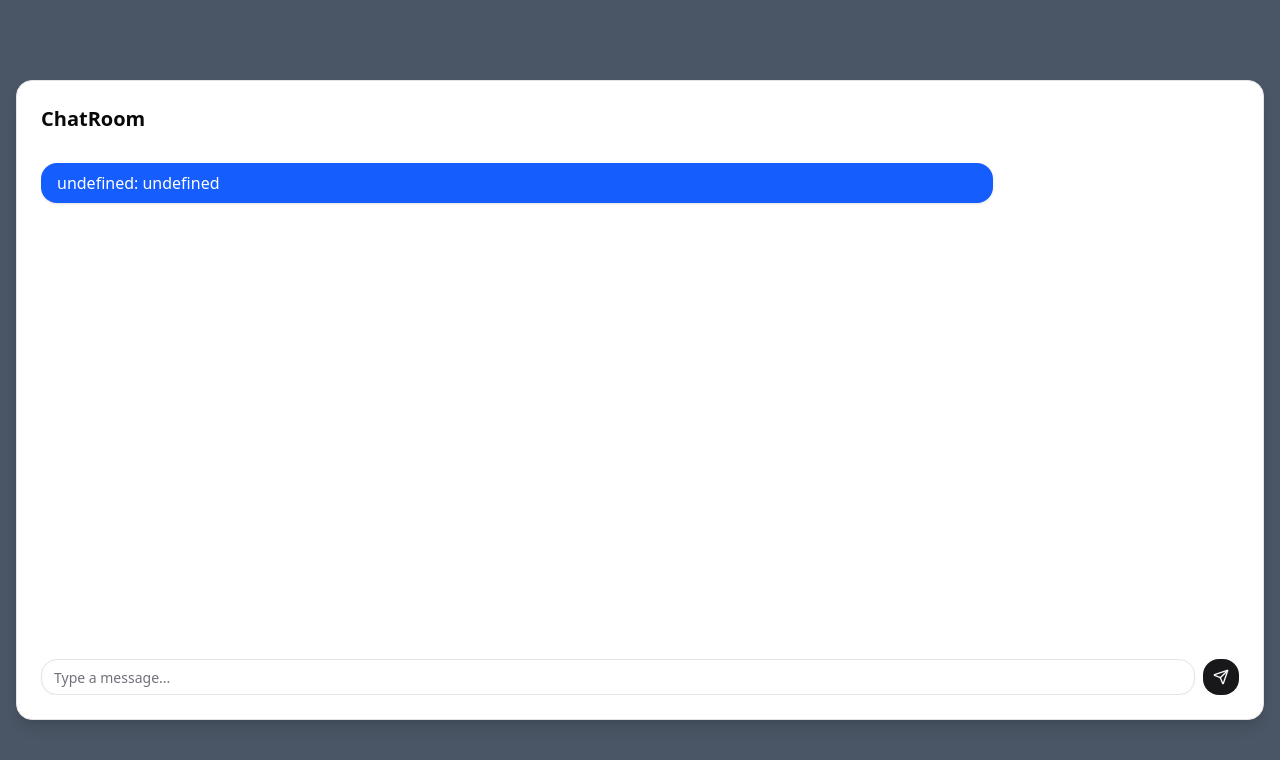
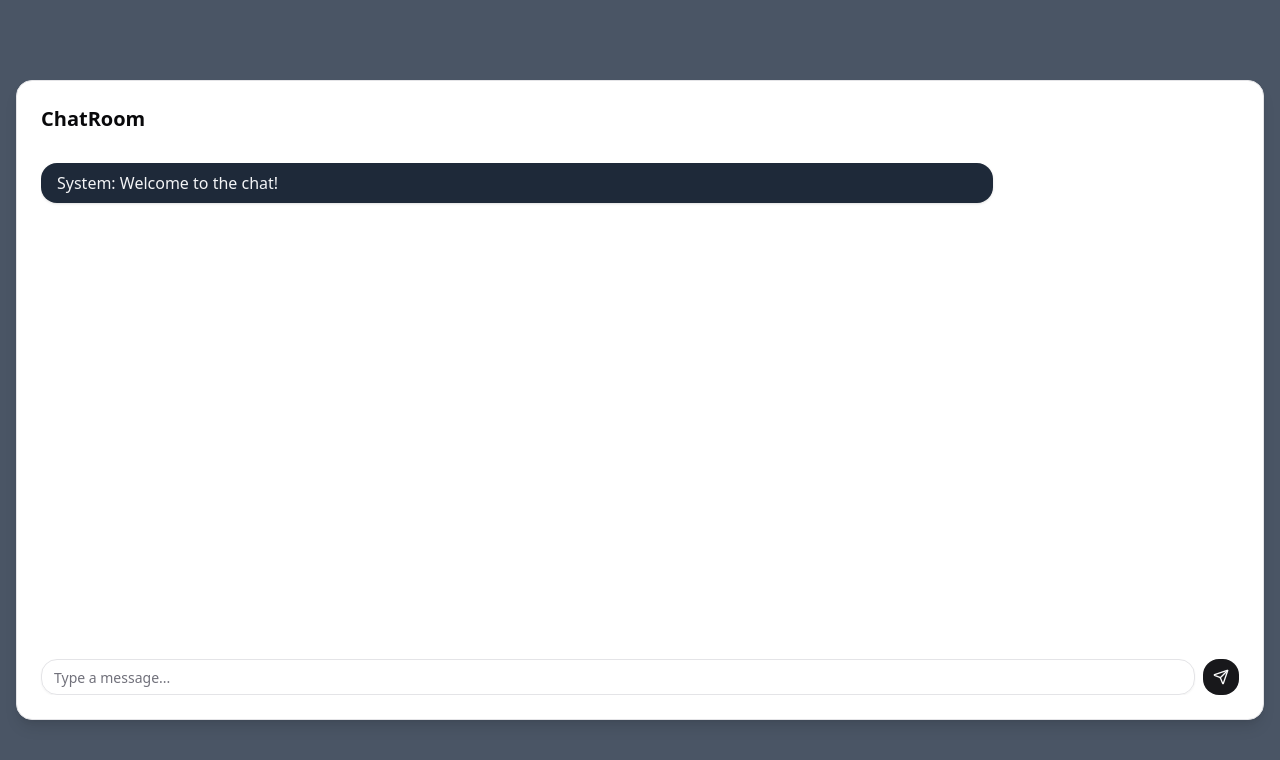
Before and after one commit to turkishfilms/llm-group-chat, a React (Vite) app: page / in a window 1280 px wide. Shown: the top 760 px of the page. Built offline with nearby package versions, Linux system fonts and the light colour scheme; no server answers.

Commit message:
Added Username and ._id
Added Username to Render and unique key for React
Unique keys needed in react to guarantee predictability
Setting key = ._id (from db) or time (from local)

```diff
--- a/src/components/MessageList.tsx
+++ b/src/components/MessageList.tsx
@@ -1,7 +1,7 @@
 import { AnimatePresence } from "framer-motion";
 import MessageBubble from "./MessageBubble";
 
-export default function MessageList({ messages, listRef }) {
+export default function MessageList({ messages, listRef, username }) {
   return (
     <div
       ref={listRef}
@@ -9,7 +9,7 @@ export default function MessageList({ messages, listRef }) {
     >
       <AnimatePresence initial={false}>
         {messages.map((msg) => (
-          <MessageBubble key={msg.id} author={msg.author} text={msg.text} />
+          <MessageBubble key={msg._id || msg.time} author={msg.username} text={msg.message} username={username} />
         ))}
       </AnimatePresence>
     </div>
```
